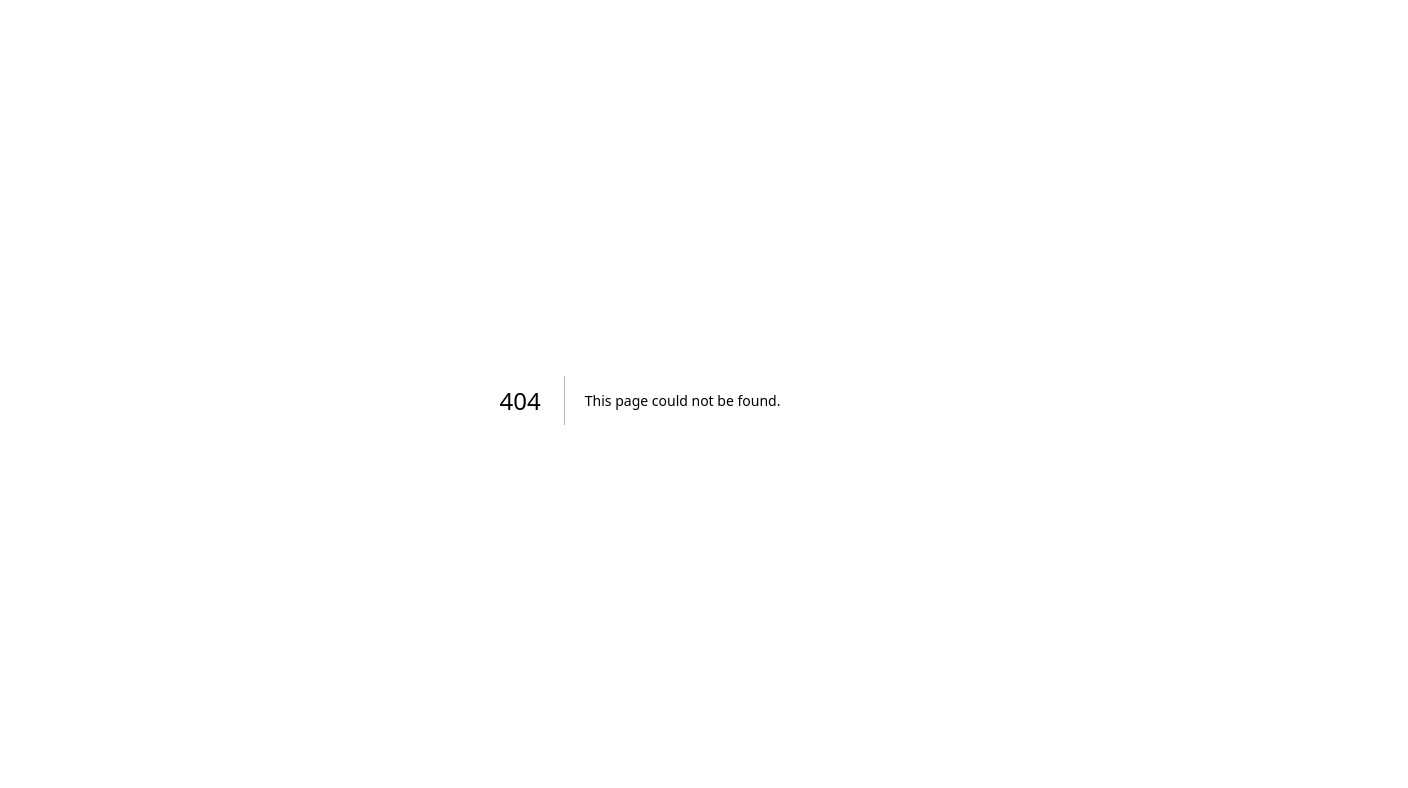
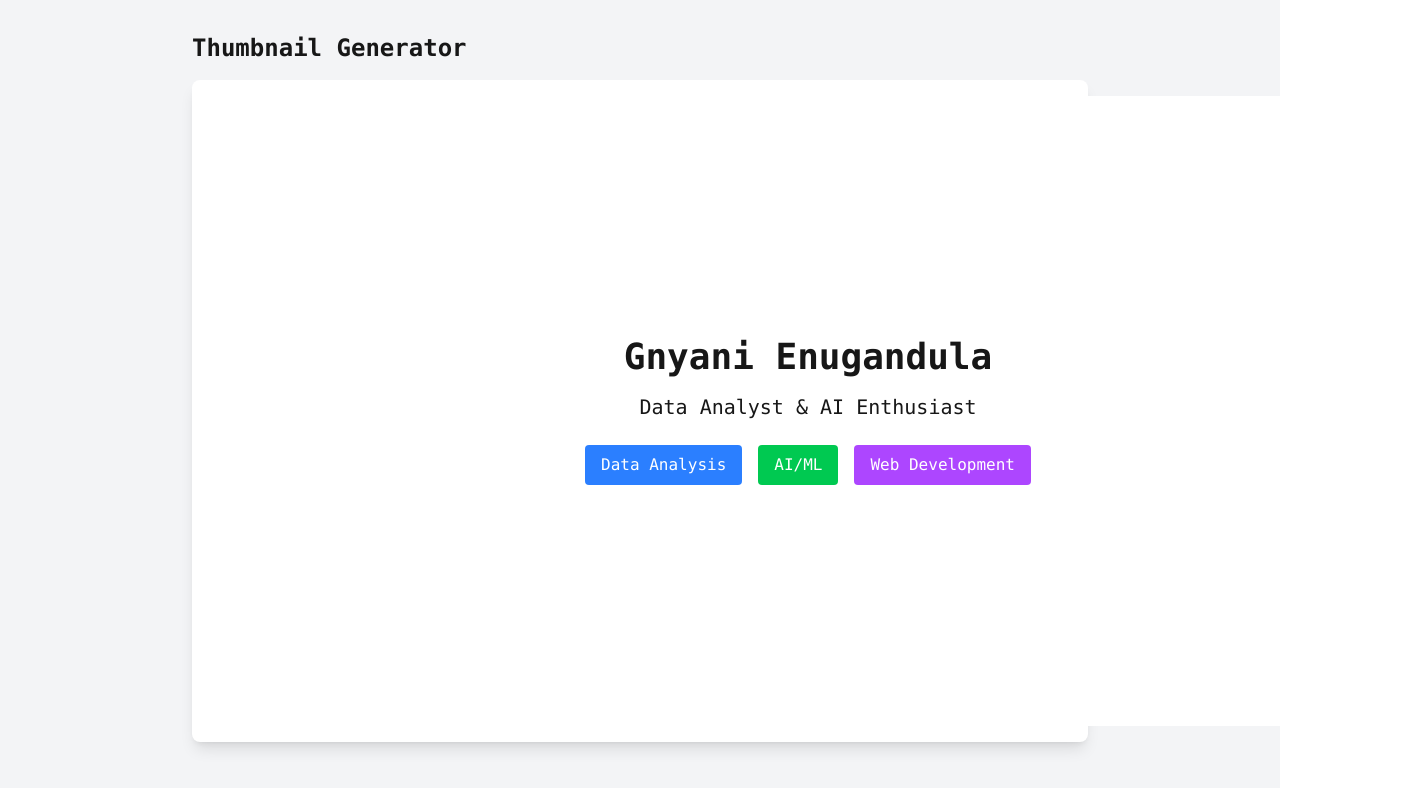
Before and after one commit to egnyani/gnyani-portfolio, a Next.js app: page /thumbnail in a window 1280 px wide. Before the commit this address had no page. Shown: the top 788 px of the page, 1408 px wide, since content can reach past the window. Built offline with nearby package versions, Linux system fonts and the light colour scheme.

Commit message:
feat: add dynamic thumbnail generator with social media preview support

```diff
--- a/src/app/layout.tsx
+++ b/src/app/layout.tsx
@@ -44,10 +44,10 @@ export const metadata: Metadata = {
     siteName: "Gnyani's Portfolio",
     images: [
       {
-        url: "/assets/Subject.PNG",
+        url: "/thumbnail",
         width: 1200,
         height: 630,
-        alt: "Gnyani's Portfolio Preview",
+        alt: "Gnyani Enugandula - Data Analyst & AI Enthusiast",
       },
     ],
     locale: "en_US",
@@ -57,8 +57,9 @@ export const metadata: Metadata = {
     card: "summary_large_image",
     title: "Gnyani Enugandula - Portfolio",
     description: "Data analyst and AI enthusiast with a passion for solving complex problems through data-driven approaches.",
-    images: ["/assets/Subject.PNG"],
+    images: ["/thumbnail"],
     creator: "@egnyani",
+    site: "@egnyani",
   },
 };
 
--- /dev/null
+++ b/src/app/thumbnail/page.tsx
@@ -0,0 +1,36 @@
+'use client';
+
+import { useState } from 'react';
+import ThumbnailGenerator from '@/components/ThumbnailGenerator';
+
+export default function ThumbnailPage() {
+  const [thumbnailUrl, setThumbnailUrl] = useState<string>('');
+
+  const handleThumbnailGenerated = (blob: Blob) => {
+    const url = URL.createObjectURL(blob);
+    setThumbnailUrl(url);
+  };
+
+  return (
+    <div className="min-h-screen bg-gray-100 p-8">
+      <div className="max-w-4xl mx-auto">
+        <h1 className="text-2xl font-bold mb-4">Thumbnail Generator</h1>
+        <div className="bg-white rounded-lg shadow-lg p-4">
+          <ThumbnailGenerator onThumbnailGenerated={handleThumbnailGenerated} />
+          {thumbnailUrl && (
+            <div className="mt-4">
+              <img src={thumbnailUrl} alt="Generated Thumbnail" className="w-full" />
+              <a
+                href={thumbnailUrl}
+                download="portfolio-thumbnail.png"
+                className="mt-4 inline-block bg-blue-500 text-white px-4 py-2 rounded hover:bg-blue-600"
+              >
+                Download Thumbnail
+              </a>
+            </div>
+          )}
+        </div>
+      </div>
+    </div>
+  );
+}
--- /dev/null
+++ b/src/components/ThumbnailGenerator.tsx
@@ -0,0 +1,52 @@
+'use client';
+
+import { useEffect, useRef } from 'react';
+import html2canvas from 'html2canvas';
+
+interface ThumbnailGeneratorProps {
+  onThumbnailGenerated: (blob: Blob) => void;
+}
+
+export default function ThumbnailGenerator({ onThumbnailGenerated }: ThumbnailGeneratorProps) {
+  const contentRef = useRef<HTMLDivElement>(null);
+
+  useEffect(() => {
+    const generateThumbnail = async () => {
+      if (!contentRef.current) return;
+
+      try {
+        const canvas = await html2canvas(contentRef.current, {
+          scale: 2,
+          width: 1200,
+          height: 630,
+          backgroundColor: '#ffffff',
+          logging: false,
+        });
+
+        canvas.toBlob((blob) => {
+          if (blob) {
+            onThumbnailGenerated(blob);
+          }
+        }, 'image/png');
+      } catch (error) {
+        console.error('Error generating thumbnail:', error);
+      }
+    };
+
+    generateThumbnail();
+  }, [onThumbnailGenerated]);
+
+  return (
+    <div ref={contentRef} className="w-[1200px] h-[630px] bg-white p-8">
+      <div className="flex flex-col items-center justify-center h-full">
+        <h1 className="text-4xl font-bold mb-4">Gnyani Enugandula</h1>
+        <p className="text-xl text-center mb-6">Data Analyst & AI Enthusiast</p>
+        <div className="flex gap-4">
+          <div className="px-4 py-2 bg-blue-500 text-white rounded">Data Analysis</div>
+          <div className="px-4 py-2 bg-green-500 text-white rounded">AI/ML</div>
+          <div className="px-4 py-2 bg-purple-500 text-white rounded">Web Development</div>
+        </div>
+      </div>
+    </div>
+  );
+}
```
